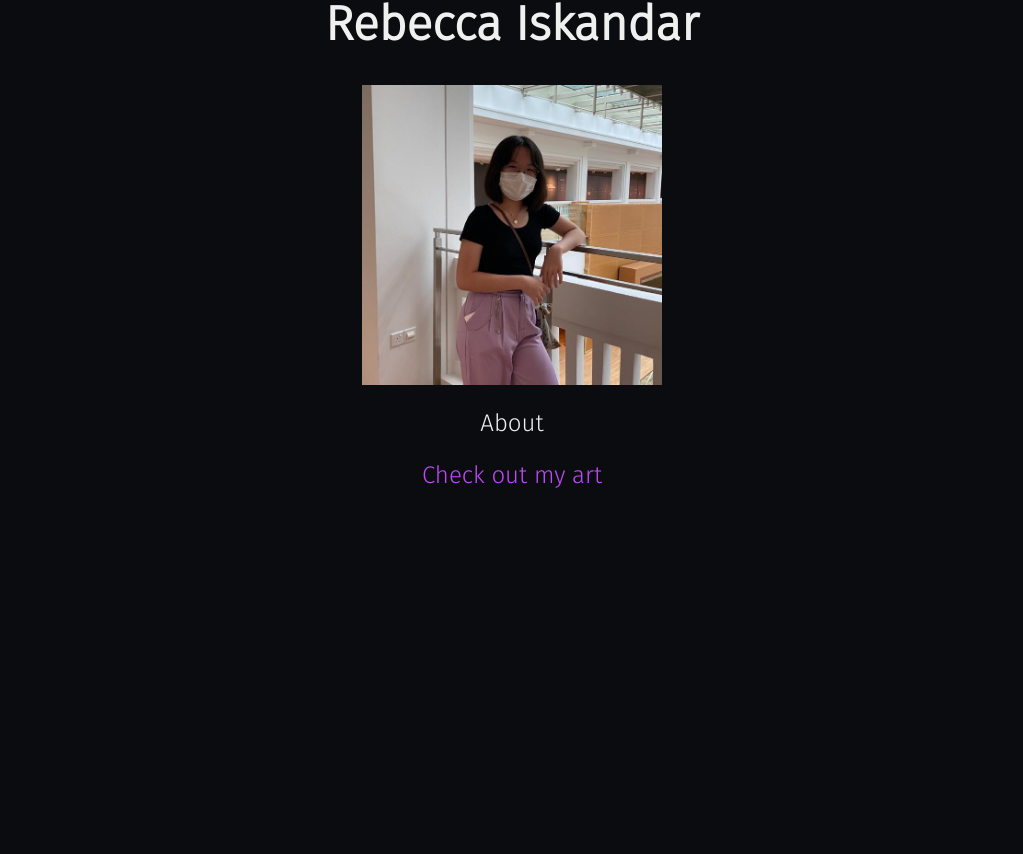
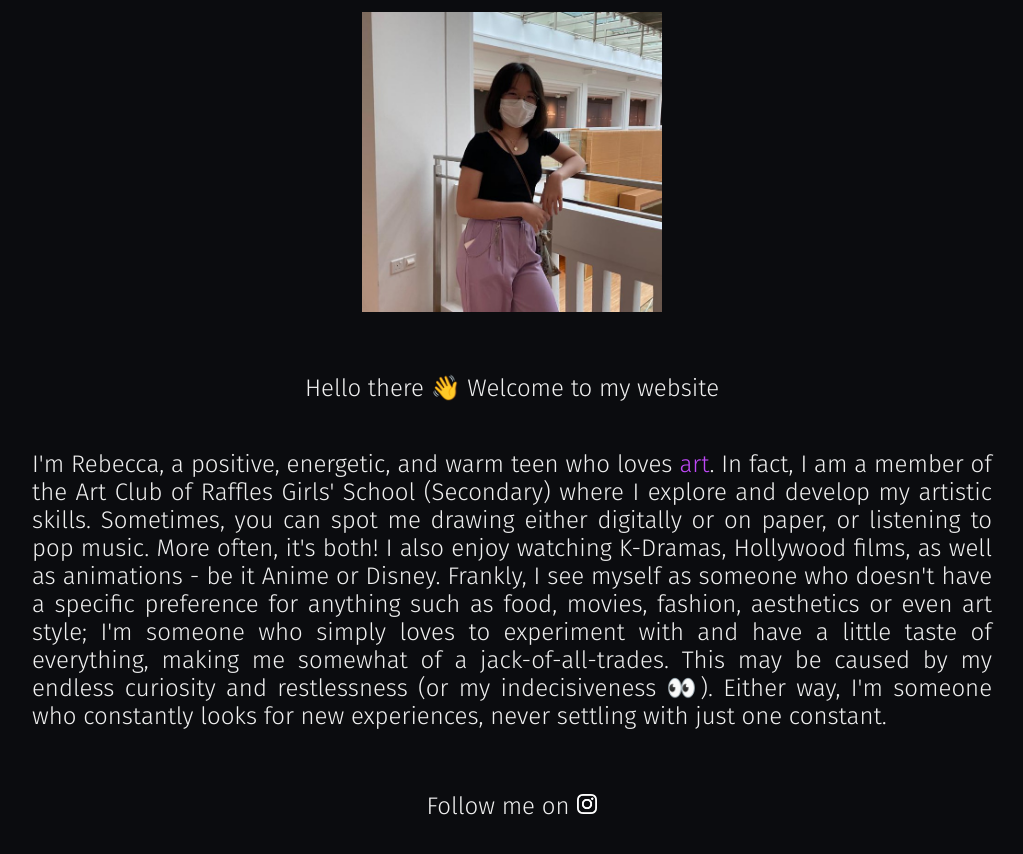
Before and after one commit to xyntechx/Bex-Website, a Next.js app: page / in a window 1280 px wide. Shown: the part 174-1028 px from the top of the page, without its empty margins (128-1151 px from the left). Before the commit the page ends 800 px from the top, so only its background shows below. Built offline with nearby package versions, Linux system fonts and the light colour scheme.

Commit message:
🔖 03/12

```diff
--- a/pages/index.tsx
+++ b/pages/index.tsx
@@ -24,10 +24,50 @@ const Home: NextPage = () => {
                     width={300}
                     height={300}
                 />
-                <p className={styles.text}>About</p>
-                <Link href="/artworks">
-                    <a className={styles.link}>Check out my art</a>
-                </Link>
+                <br />
+                <br />
+                <p className={styles.intro}>
+                    Hello there 👋 Welcome to my website
+                </p>
+                <p className={styles.text}>
+                    I&apos;m Rebecca, a positive, energetic, and warm teen who
+                    loves{" "}
+                    <Link href="/artworks">
+                        <a target="_blank" className={styles.link}>
+                            art
+                        </a>
+                    </Link>
+                    . In fact, I am a member of the Art Club of Raffles Girls'
+                    School (Secondary) where I explore and develop my artistic
+                    skills. Sometimes, you can spot me drawing either digitally
+                    or on paper, or listening to pop music. More often,
+                    it&apos;s both! I also enjoy watching K-Dramas, Hollywood
+                    films, as well as animations - be it Anime or Disney.
+                    Frankly, I see myself as someone who doesn&apos;t have a
+                    specific preference for anything such as food, movies,
+                    fashion, aesthetics or even art style; I&apos;m someone who
+                    simply loves to experiment with and have a little taste of
+                    everything, making me somewhat of a jack-of-all-trades. This
+                    may be caused by my endless curiosity and restlessness (or
+                    my indecisiveness 👀). Either way, I&apos;m someone who
+                    constantly looks for new experiences, never settling with
+                    just one constant.
+                </p>
+                <br />
+                <br />
+                <div className={styles.social}>
+                    Follow me on{" "}
+                    <Link href="https://www.instagram.com/olegna_s/">
+                        <a target="_blank">
+                            <Image
+                                src="/instagram.png"
+                                alt="Instagram"
+                                width={20}
+                                height={20}
+                            />
+                        </a>
+                    </Link>
+                </div>
             </main>
         </div>
     );
```
